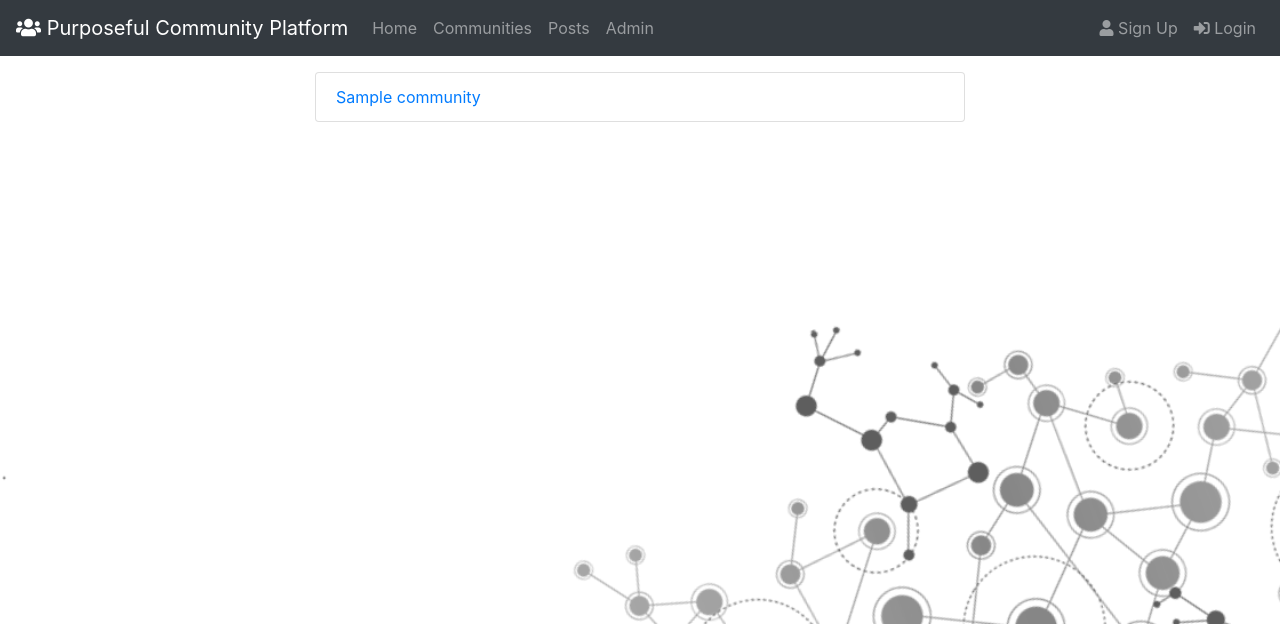
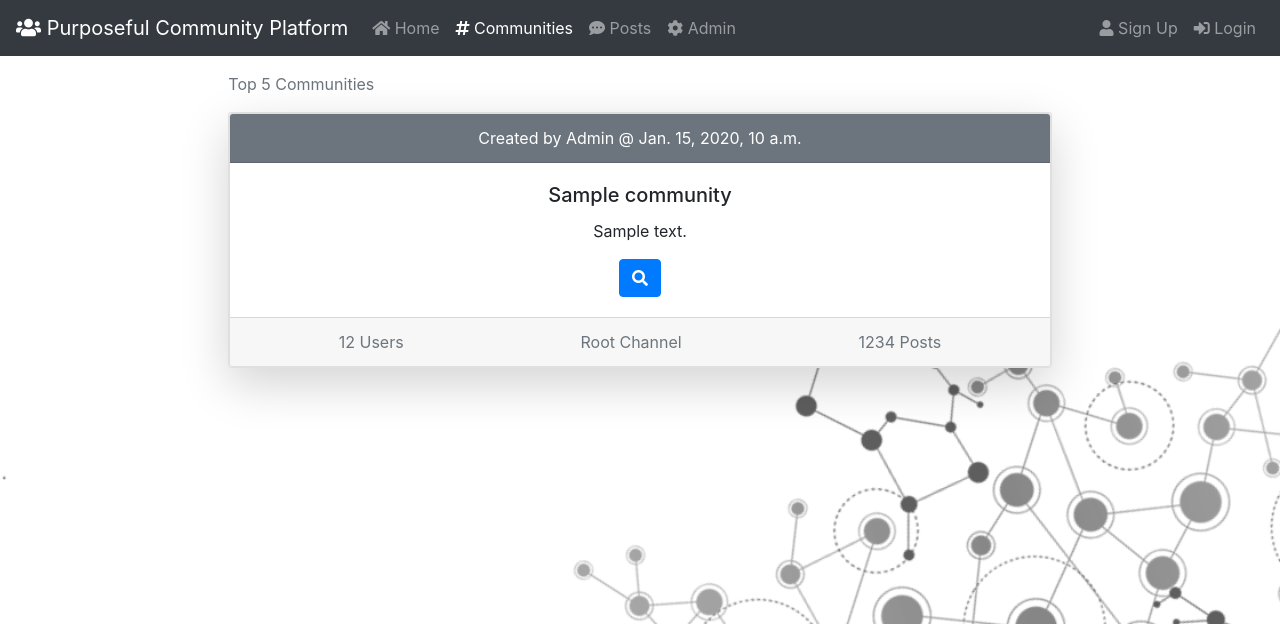
Before and after one commit to sinag/SWE573-PurposefulCommunityPlatform, a Django app: page /communities/ in a window 1280 px wide. Shown: the top 624 px of the page. Run offline with Django 3.2, Linux system fonts and the light colour scheme; tables that the repository leaves empty hold one stand-in row (values such as "Sample post"); some libraries are stand-ins or nearby versions.

Commit message:
better theming

```diff
--- a/code/community/admin.py
+++ b/code/community/admin.py
@@ -4,7 +4,7 @@ from .models import Community
 
 class CommunityAdmin(admin.ModelAdmin):
     fieldsets = [
-        (None, {'fields': ['name', 'post_count']}),
+        (None, {'fields': ['name', 'description', 'post_count']}),
         ('Date information', {'fields': ['created_on'], 'classes': ['collapse']}),
     ]
     list_display = ('name', 'created_on', 'post_count')
--- a/code/community/templates/community/index.html
+++ b/code/community/templates/community/index.html
@@ -1,13 +1,58 @@
 {% extends 'base.html' %}
 {% block content %}
-    {% if top_communities %}
-        <ul class="list-group">
-            {% for community in top_communities %}
-                <li class="list-group-item"><a
-                        href="{% url 'community:detail' community.id %}">{{ community.name }}</a></li>
-            {% endfor %}
-        </ul>
-    {% else %}
-        <p>No community available.</p>
-    {% endif %}
+    <div class="row">
+        <div class="col-sm-2"></div>
+        <div class="col-sm-8">
+<p class="text-muted">
+  Top 5 Communities
+</p>
+            {% if top_communities %}
+                {% for community in top_communities %}
+                    <div class="card shadow-lg mb-3">
+                        <div class="card text-center">
+                            <div class="card-header text-white bg-secondary">
+                                Created by Admin @ {{ community.created_on }}
+                            </div>
+                            <div class="card-body">
+                                <h5 class="card-title">{{ community.name }}</h5>
+                                <p class="card-text">{{ community.description }}</p>
+                                <a href="{% url 'community:detail' community.id %}"
+                                   class="btn btn-primary"><span
+                                        class="fas fa-search"></span></a>
+                                {% if user.is_authenticated %}
+                                    <a href="#" class="btn btn-primary"><span
+                                            class="fas fa-user-plus"></span></a>
+                                    <a href="#" class="btn btn-primary"><span class="fas fa-user-minus"></span></a>
+                                {% endif %}
+                            </div>
+                            <div class="card-footer text-muted">
+                                <div style="display: flex; justify-content: space-around">
+                                    <div>12 Users</div>
+                                    <div>Root Channel</div>
+                                    <div>1234 Posts</div>
+                                </div>
+                            </div>
+                        </div>
+                    </div>
+                {% endfor %}
+            {% else %}
+                <div class="card border-primary mb-3">
+                    <div class="card text-center">
+                        <div class="card-header">
+                            Oops, no community found!
+                        </div>
+                        <div class="card-body">
+                            <h5 class="card-title">There is nothing here</h5>
+                            <p class="card-text">Click plus icon below to create a new community</p>
+                            <a href="#" class="btn btn-primary"><span class="fas fa-plus"></span></a>
+                        </div>
+                        <div class="card-footer text-muted">
+                            Just now
+                        </div>
+                    </div>
+                </div>
+            {% endif %}
+        </div>
+        <div class="col-sm-2"></div>
+    </div>
 {% endblock %}
--- a/code/templates/base.html
+++ b/code/templates/base.html
@@ -29,17 +29,18 @@
     <div class="collapse navbar-collapse" id="navbarSupportedContent">
         <ul class="navbar-nav">
             <li class="nav-item{% if "/" == request.path %} active{% endif %}">
-                <a class="nav-link" href="{% url 'home' %}">Home {% if "/" == request.path %}
+                <a class="nav-link" href="{% url 'home' %}"><span class="fas fa-home"></span> Home {% if "/" == request.path %}
+                    <span class="sr-only">(current)</span>{% endif %}</a>
+            </li>
+            <li class="nav-item{% if "/communities/" == request.path %} active{% endif %}">
+                <a class="nav-link" href="{% url 'community:index' %}"><span class="fas fa-hashtag"></span> Communities {% if "/" == request.path %}
                     <span class="sr-only">(current)</span>{% endif %}</a>
             </li>
             <li class="nav-item">
-                <a class="nav-link" href="#">Communities</a>
+                <a class="nav-link" href="#"><span class="fas fa-comment-dots"></span> Posts</a>
             </li>
             <li class="nav-item">
-                <a class="nav-link" href="#">Posts</a>
-            </li>
-            <li class="nav-item">
-                <a class="nav-link" href="{% url 'admin:index' %}">Admin</a>
+                <a class="nav-link" href="{% url 'admin:index' %}"><span class="fas fa-cog"></span> Admin</a>
             </li>
         </ul>
         <ul class="nav navbar-nav ml-auto">
@@ -50,12 +51,12 @@
                         <span class="fas fa-user"></span> Welcome {{ user.username }}
                     </a>
                     <div class="dropdown-menu" aria-labelledby="navbarDropdown">
-                        <a class="dropdown-item" href="{% url 'password_reset' %}"><span class="fas fa-key"></span>Password Reset</a>
-                        <a class="dropdown-item" href="{% url 'logout' %}"><span class="fas fa-sign-out-alt"></span> Logout</a>
+                        <a class="dropdown-item" href="{% url 'password_reset' %}"><span class="fas fa-key"></span>Password
+                            Reset</a>
+                        <a class="dropdown-item" href="{% url 'logout' %}"><span class="fas fa-sign-out-alt"></span>
+                            Logout</a>
                     </div>
                     </li>
-                {% endif %}
-            {% if user.is_authenticated %}
                 {% else %}
                     <li class="nav-item">
                         <a class="nav-link" href="{% url 'signup' %}"><span class="fas fa-user"></span> Sign Up</a>
@@ -67,7 +68,7 @@
         </ul>
     </div>
 </nav>
-<div class="container mt-3">
+<div class="container-fluid mt-3">
     {% block content %}
     {% endblock %}
 </div>
--- a/code/templates/registration/password_reset_complete.html
+++ b/code/templates/registration/password_reset_complete.html
@@ -3,6 +3,8 @@
 {% block title %}Password reset complete{% endblock %}
 
 {% block content %}
-    <h4>Password reset complete</h4>
-    <p>Your new password has been set. You can log in now on the <a href="{% url 'login' %}">log in page</a>.</p>
+    <div class="container mt-3">
+        <h4>Password reset complete</h4>
+        <p>Your new password has been set. You can log in now on the <a href="{% url 'login' %}">log in page</a>.</p>
+    </div>
 {% endblock %}
--- a/code/templates/registration/password_reset_done.html
+++ b/code/templates/registration/password_reset_done.html
@@ -3,6 +3,8 @@
 {% block title %}Email Sent{% endblock %}
 
 {% block content %}
-    <h4>Check your inbox.</h4>
-    <p>We've emailed you instructions for setting your password. You should receive the email shortly!</p>
+    <div class="container mt-3">
+        <h4>Check your inbox.</h4>
+        <p>We've emailed you instructions for setting your password. You should receive the email shortly!</p>
+    </div>
 {% endblock %}
```
Also changed, not shown: code/templates/registration/login.html (+7 -3 lines), code/templates/registration/password_reset_confirm.html (+5 -2 lines), code/templates/registration/password_reset_form.html (+5 -2 lines), code/templates/signup.html (+7 -3 lines), 6 other files. Lines whose indentation alone changed are shown as unchanged.
